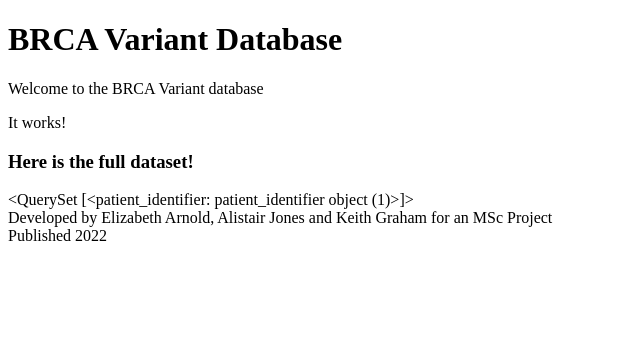
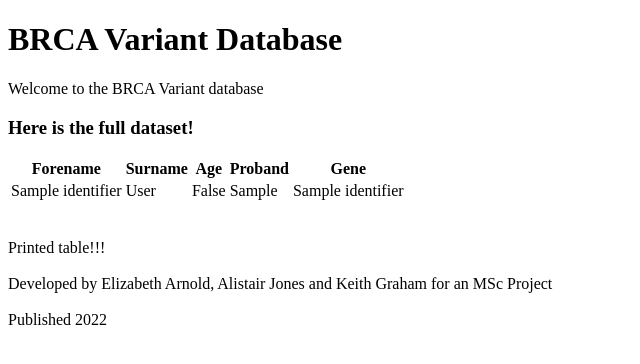
Before and after one commit to keithgraham5/IT_Advance_Clinical_Biofx_apps, a Django app: page / in a window 1280 px wide. Shown: the top 364 px of the page, without its empty margins (0-640 px from the left). Run offline with Django 3.2, Linux system fonts and the light colour scheme; tables that the repository leaves empty hold one stand-in row (values such as "Sample post").

Commit message:
Formatted webpage

```diff
--- a/web/templates/web/variant_list.html
+++ b/web/templates/web/variant_list.html
@@ -5,13 +5,57 @@
 </head>
 <body>
     <p>Welcome to the BRCA Variant database </p>
-    <p>It works!</p>
 </body>
 
 <h3>Here is the full dataset!</h3>
 
-{{ patients }}
+<table>
+    <tr>
+        <th>Forename</th>
+        <th>Surname</th>
+        <th>Age</th>
+        <th>Proband</th>
+        <th>Gene</th>
+    </tr>
+    {% for patient in patients %}
+    <tr>
+        <td>{{patient.forename}}</td>
+        <td>{{patient.surname}}</td>
+        <td>{{patient.age}}</td>
+        <td>{{patient.proband}}</td>
+        <td>{{patient.g_nomenclature}}</td>
+    </tr>
+    {% endfor %}
+</table>
 
-<footer> Developed by Elizabeth Arnold, Alistair Jones and Keith Graham for an MSc Project</footer>
-<time>Published 2022</time>
+
+<body>
+    <br />
+    <br />
+
+    Printed table!!!
+</body>
+
+
+
+
+    {% for patient in patients.variant_information_set.all %}
+{{ patient }}
+<body>
+    Forename: {{patient.forename}}
+</body>
+<body>
+    Gene: {{patient.g_nomenclature}}
+    Take2: {{variant_information.variant_protein}}
+    Take3: {{patients.variant_protein}}
+    For New:
+    Take2: {{.variant_information.variant_protein}}
+    {% endfor %}
+
+    <br />
+    <br />
+    <footer> Developed by Elizabeth Arnold, Alistair Jones and Keith Graham for an MSc Project</footer>
+    <br />
+
+    <time>Published 2022</time>
 </html>
```
